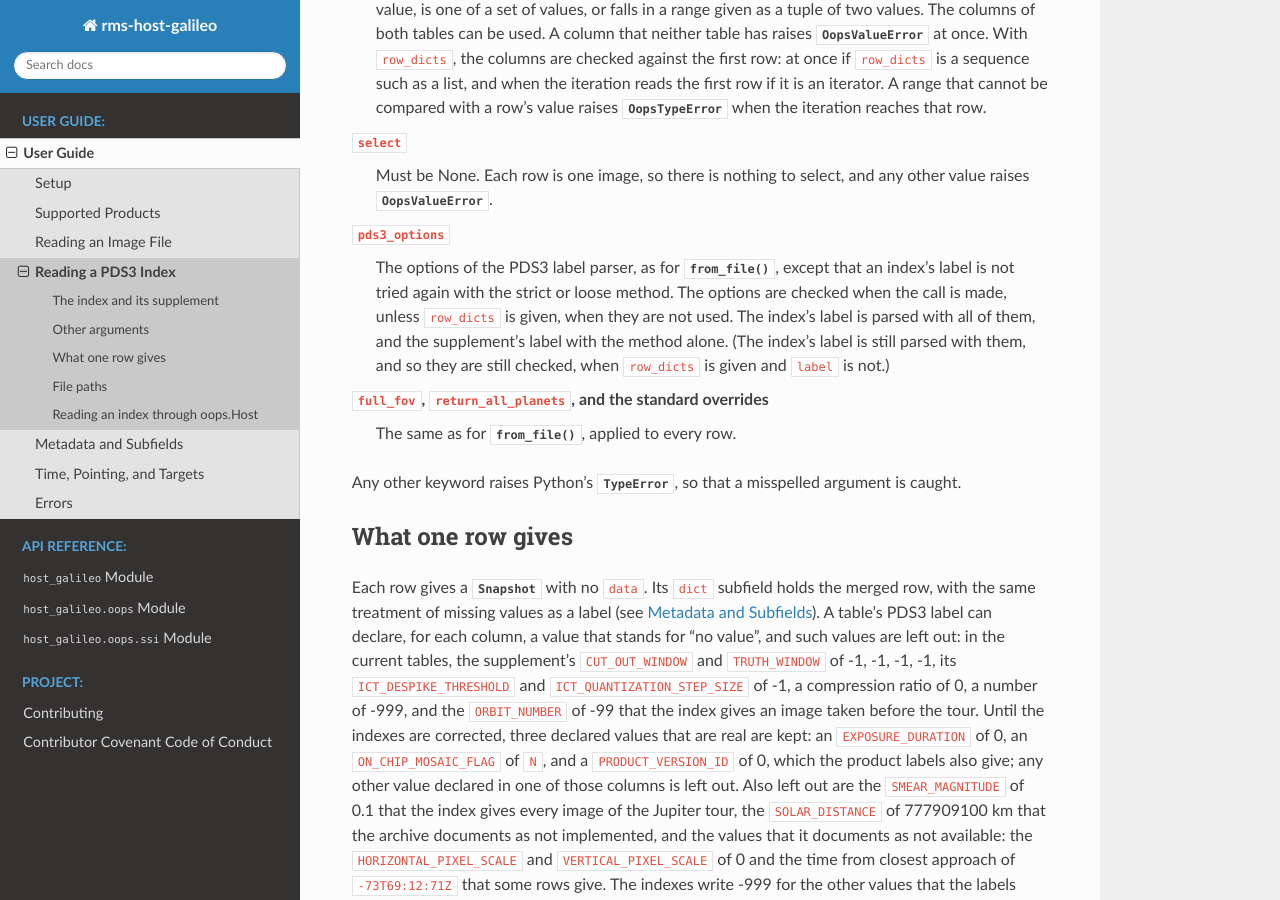
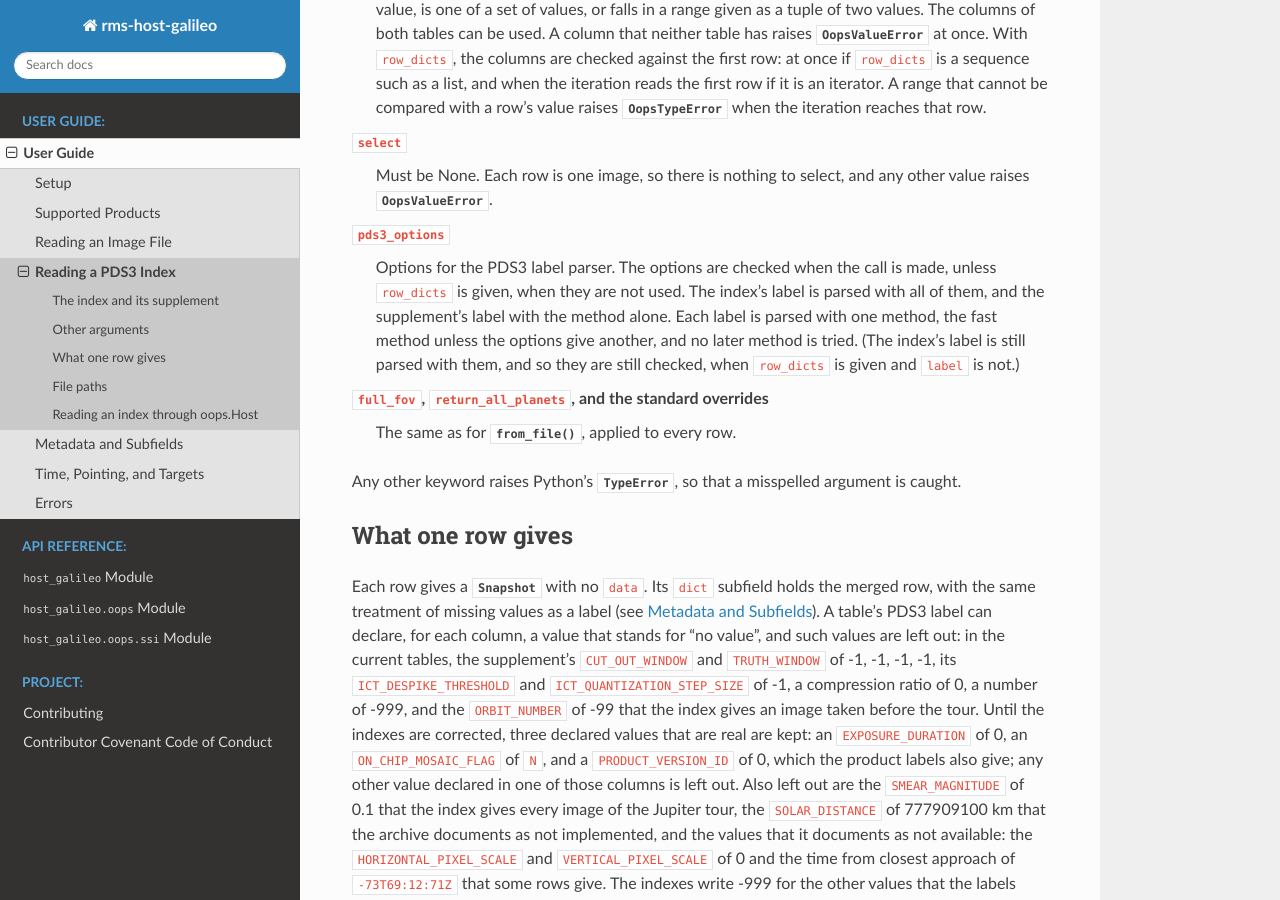
Before and after one commit to SETI/rms-host-galileo, a Sphinx documentation site: the page built from docs/user_guide/user_guide_index.rst, in a window 1280 px wide and 900 px high, scrolled down 2090 px. Built offline with Sphinx 7.4.7 and the Read the Docs theme 3.1.0, drawn with Linux system fonts in a browser that asks for light colours.

Commit message:
Say that an index label is parsed with one method
The pds3_options entries of from_index, in the docstrings and the
index chapter, now end with the sentence the four hosts share: each
label is parsed with one method, "fast" unless the options give
another, and no later method is tried. The index chapter's entry
starts as the other hosts' does, in place of the "as for from_file,
except" wording it replaces.

Co-Authored-By: Claude Opus 5.5 <noreply@anthropic.com>
Claude-Session: https://claude.ai/code/session_01RG3ZiBNx376YVT9xgP1ET9

```diff
--- a/docs/user_guide/user_guide_index.rst
+++ b/docs/user_guide/user_guide_index.rst
@@ -110,13 +110,12 @@ Other arguments
     value raises :exc:`~oops.OopsValueError`.
 
 ``pds3_options``
-    The options of the PDS3 label parser, as for
-    :meth:`~host_galileo.oops.ssi.GalileoSSI.from_file`, except that an index's label is
-    not tried again with the strict or loose method. The options are checked when the
-    call is made, unless ``row_dicts`` is given, when they are not used. The index's
-    label is parsed with all of them, and the supplement's label with the method alone.
-    (The index's label is still parsed with them, and so they are still checked, when
-    ``row_dicts`` is given and ``label`` is not.)
+    Options for the PDS3 label parser. The options are checked when the call is made,
+    unless ``row_dicts`` is given, when they are not used. The index's label is parsed
+    with all of them, and the supplement's label with the method alone. Each label is
+    parsed with one method, the fast method unless the options give another, and no
+    later method is tried. (The index's label is still parsed with them, and so they are
+    still checked, when ``row_dicts`` is given and ``label`` is not.)
 
 ``full_fov``, ``return_all_planets``, and the standard overrides
     The same as for :meth:`~host_galileo.oops.ssi.GalileoSSI.from_file`, applied to every
```
Also changed, not shown: 1 other file.
